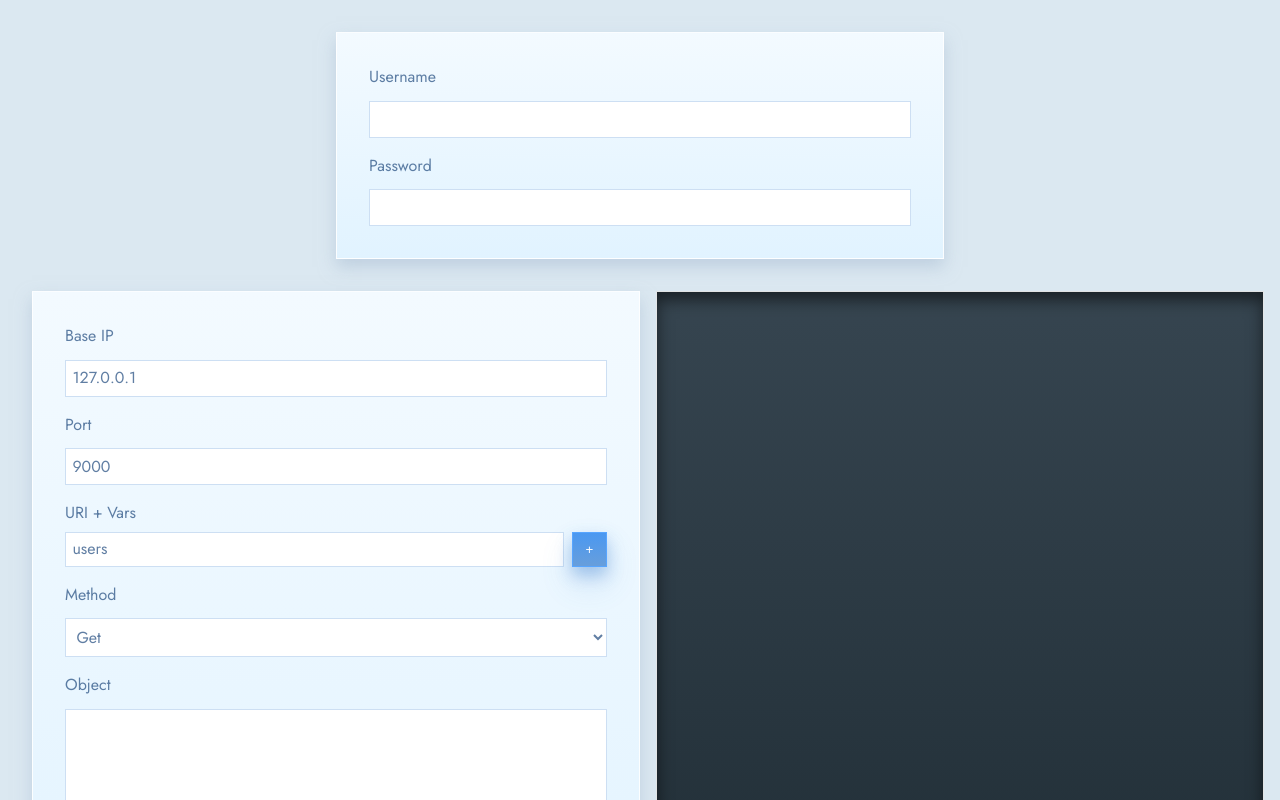
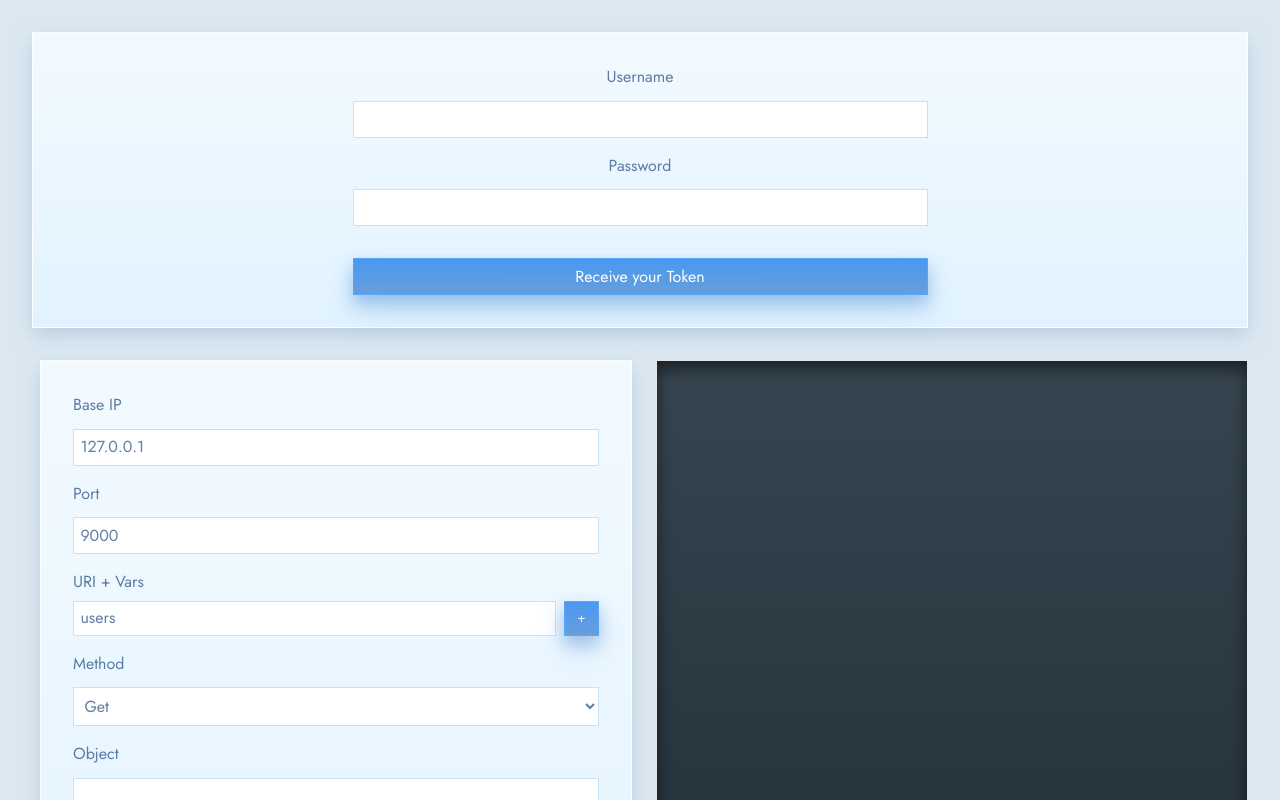
Before and after one commit to ask0ldd/APIRequestMaker, a React (Vite) app: page / in a window 1280 px wide. Shown: the top 800 px of the page. Built offline with nearby package versions, Linux system fonts and the light colour scheme; a web font is replaced by a local one.

Commit message:
login styling

```diff
--- a/src/App.css
+++ b/src/App.css
@@ -42,8 +42,8 @@ form {
     var(--form-bg-stop2) 100%
   );
   border: 1px solid #ffffffdd;
-  min-width: 50%;
-  max-width: 50%;
+  min-width: calc(50% - 1rem);
+  max-width: calc(50% - 1rem);
   box-shadow: 0 8px 16px #a5bad188;
 }
 
@@ -56,8 +56,8 @@ form {
     var(--resultboard-bg-stop2) 100%
   );
   border: 1px solid #ffffffdd;
-  width: 50%;
-  min-width: 50%;
+  width: calc(50% - 1rem);
+  min-width: calc(50% - 1rem);
   overflow-wrap: break-word;
   color: #ffffffcc;
   box-shadow: inset 0px 8px 16px #00000088;
--- a/src/components/Login.tsx
+++ b/src/components/Login.tsx
@@ -24,6 +24,7 @@ function Login(){
           <input name="username" onChange={handleChange} type="text" value={credentials[0]}/>
           <label htmlFor="password">Password</label>
           <input name="password" onChange={handleChange} type="text" value={credentials[1]}/>
+          <input type="submit" value="Receive your Token"/>
         </form>
     )
 }
--- a/src/style/Login.css
+++ b/src/style/Login.css
@@ -10,4 +10,12 @@
   );
   border: 1px solid #ffffffdd;
   box-shadow: 0 8px 16px #a5bad188;
+  max-width: none;
+  align-items: center;
 }
+
+.loginContainer input {
+  max-width: 50%;
+  width: 50%;
+  flex-shrink: 0;
+}
```
